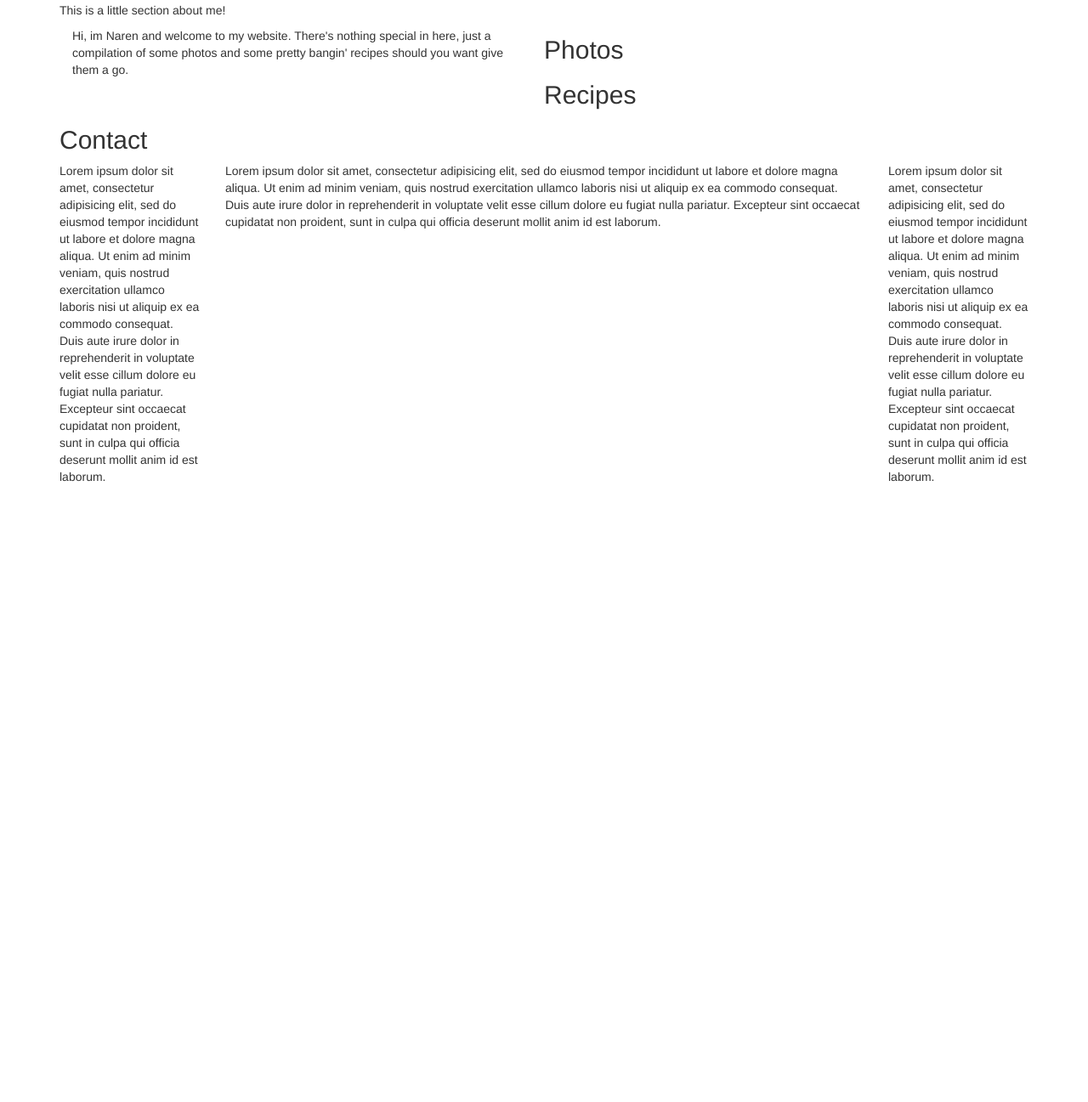
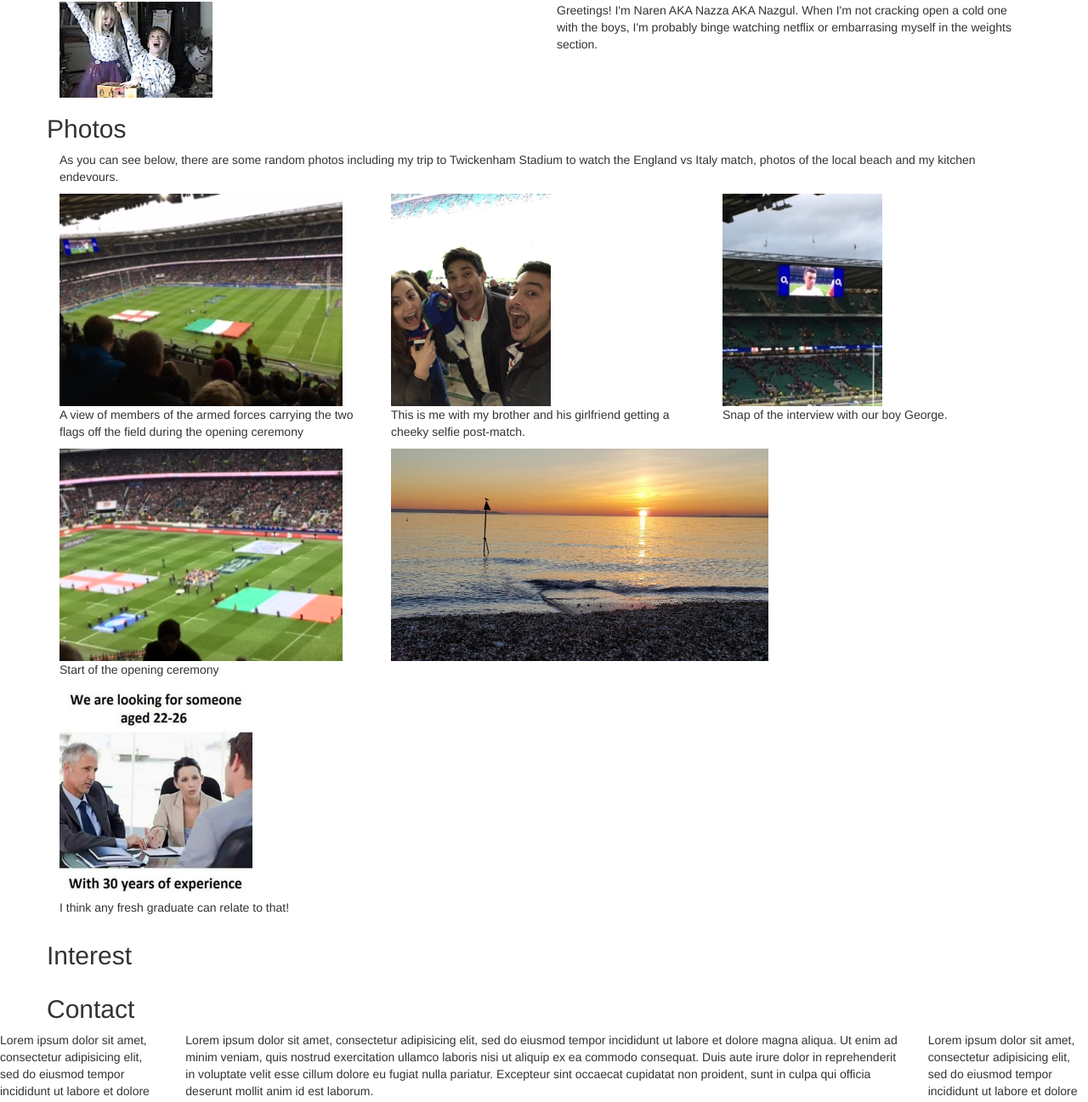
Before and after one commit to NRIyer93/personalWebsite, a plain HTML site: page index.html in a window 1280 px wide. Shown: the part 692-1989 px from the top of the page at 85% size. Before the commit the page ends 1263 px from the top, so only its background shows below. Drawn offline with Linux system fonts and the light colour scheme.

Commit message:
New sections added with images

```diff
--- a/index.html
+++ b/index.html
@@ -1,7 +1,7 @@
 <!DOCTYPE html>
 <html>
     <head>
-        <title>CSS Framworks</title>
+        <title>Personal Website</title>
         <link rel="stylesheet" href="bootstrap-3.3.7-dist/css/bootstrap.min.css">
         <link rel="stylesheet" type="text/css" href="style.css">
 
@@ -12,8 +12,8 @@
 		<!-- This is the Home Page Jumbotron -->
         <div class="container">
 	           <div class="HomePage">
-	            <div class="jumbotron">
-	                <h1>Greetings, traveller!</h1>
+	            <div class="jumbotron center">
+	                <h1>Greetings!</h1>
 	                    <p>Would you like to go further?</p>
 	                    <p>
 	                      <a class="btn btn-primary btn-lg" href="#" role="button">Learn more</a>
@@ -21,37 +21,89 @@
 	            </div>
 
 	      		<div class="homeimage">
-	            	<img src="websiteImg/sunset.jpeg">
+	            	<img src="websiteImg/sunset.jpeg" class="img-rounded" alt="Cinque Terre">
 	            </div>
 
 	            </div>
+	      </div>
 
-	            <div class="AboutMe">
-	            	<h2> About Me</h2>
-	            		<p> This is a little section about me!</p>
+	      <div class="container">
+	            <div class="row">
+	            	<!--<div class="col-md-6">
+	            		<img src="websiteImg/nin64kid.png">
+	            	</div> -->
+
+						<h2>About Me</h2>
+
+							<div class="col-md-6">
+	            				<img src="websiteImg/nin64kid.png">
+	            	    	</div>
+
 	            		<div class="col-md-6 MeSection">
-	            		<p>
-	            		Hi, im Naren and welcome to my website. There's nothing special
-	            		in here, just a compilation of some photos and some pretty bangin'
-	            		recipes should you want give them a go.
-	            		</p>
-	            		<img src="">
+
+	            		<p> Greetings! I'm Naren AKA Nazza AKA Nazgul. When I'm not cracking open a cold one with the boys, I'm probably binge watching netflix or embarrasing myself in the weights section.</p>
+
 	            		</div>
 
 	            </div>
+	       </div>
 
-	            <div class="Photos">
+	       <div class="container">
+	            <div class="row">
 	            	<h2> Photos</h2>
+	            		<div class="col-md-12">
+	            		<p> As you can see below, there are some random photos including my trip to Twickenham Stadium to watch the England vs Italy match, photos of the local beach and my kitchen endevours.
+	            		</p>
+	            		</div>
+
+	            		<div class="col-md-4">
+	            			<img class="photos" src="websiteImg/sixnations.JPG">
+	            			<p>A view of members of the armed forces carrying the two flags off the field during the opening ceremony
+	            			</p>
+	            		</div>
+	            		<div class="col-md-4">
+	            			<img class="photos" src="websiteImg/group.JPG" align="center">
+	            			<p>This is me with my brother and his girlfriend getting a cheeky selfie post-match.
+	            			</p>
+	            		</div>
+	            		<div class="col-md-4">
+	            			<img class="photos" src="websiteImg/george1.JPG">
+	            			<p> Snap of the interview with our boy George.</p>
+	            		</div>
 	            </div>
 
-	            <div class="Recipes">
-	            	<h2>Recipes</h2>
+	            <div class="row">
+	            		<div class="col-md-4">
+	            			<img class="photos" src="websiteImg/ceremony.JPG">
+	            			<p>Start of the opening ceremony</p>
+	            		</div>
+
+	            		<div class="col-md-8">
+	            			<img class="photos" src="websiteImg/leesunset.JPG">
+	            		</div>
 	            </div>
 
-	            <div class="Contacts">
+	            <div class="row">
+	            	<div class="col-md-4">
+	            		<img class="photos" src="websiteImg/meme.JPG">
+	            		<p> I think any fresh graduate can relate to that!</p>
+	            	</div>
+	            </div>
+
+	       </div>
+
+	       <div class="container">
+	            <div class="row">
+	            	<h2>Interest</h2>
+	            </div>
+	       </div>
+
+	       <div class="container">
+
+	            <div class="row">
 	            	<h2>Contact</h2>
 	            </div>
-
+	       </div>
 
 
 
--- a/style.css
+++ b/style.css
@@ -1,5 +1,5 @@
 
-#container {
+#homecontainer {
 
 	margin: 0 auto;
 
@@ -15,13 +15,30 @@
 .homeimage img {
 
 	margin: 0 auto;
-	max-width: 100vw;
+	max-width: 90vw;
 	max-height: 100vh;
 	display: inline-block;
+
 
 }
 
 .AboutMe h2 {
 
-	font-style: italic;
+	font-style: italic bold;
 }
+
+.center {
+
+	text-align: center;
+}
+
+
+
+.photos{
+
+	/*margin: 0 auto;*/
+	/*max-width: 32vw;*/
+	height: 250px;
+
+
+}
```
Also changed, not shown: websiteImg/beach.JPG (added), websiteImg/bread.JPG (added), websiteImg/ceremony.JPG (added), websiteImg/cheesecake.JPG (added), websiteImg/george.JPG (added), websiteImg/george1.JPG (added), websiteImg/group.JPG (added), websiteImg/leebeach.JPG (added), websiteImg/leesunset.JPG (added), websiteImg/meme.JPG (added), websiteImg/nin64kid.png (added), websiteImg/sixnations.JPG (added), 2 other files.
